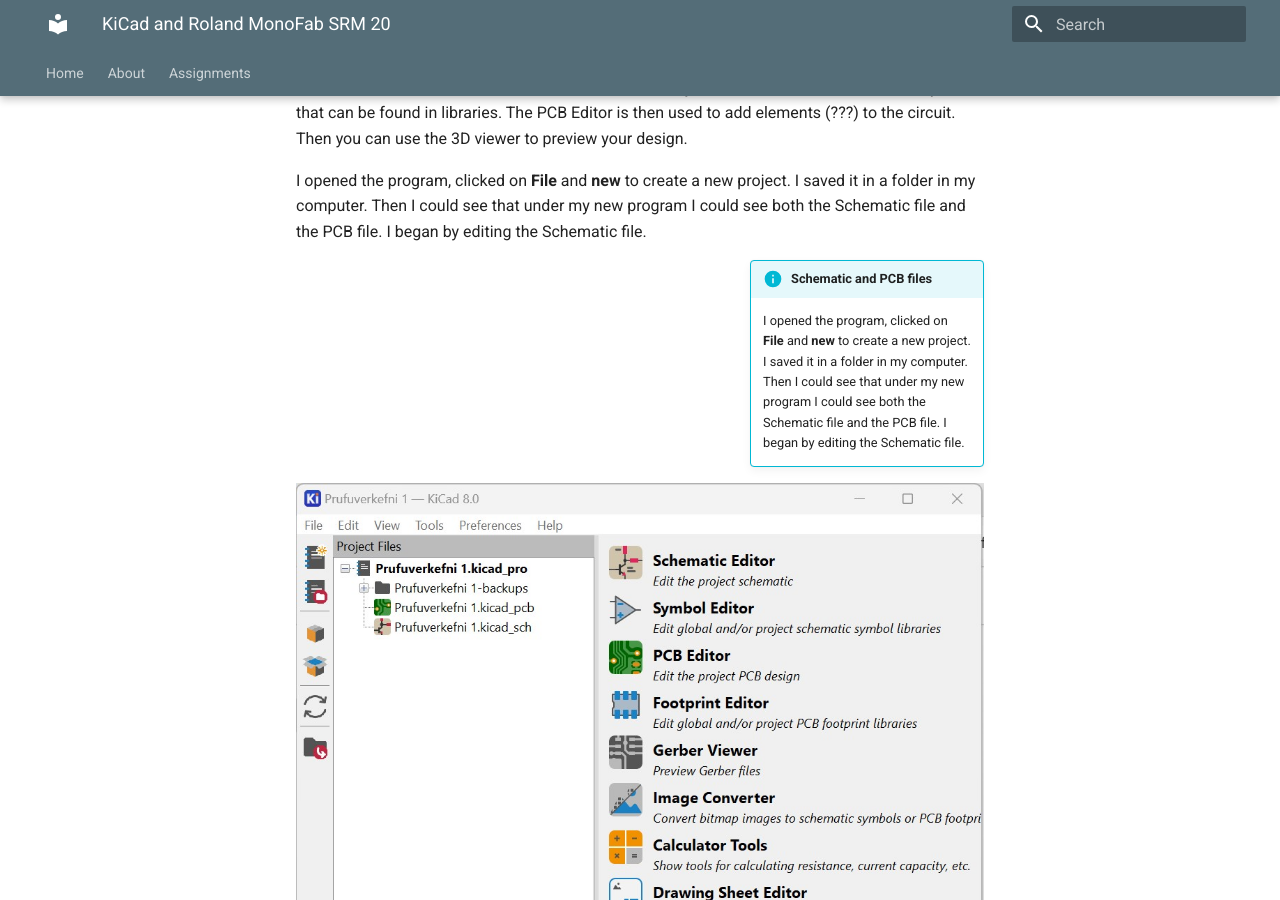
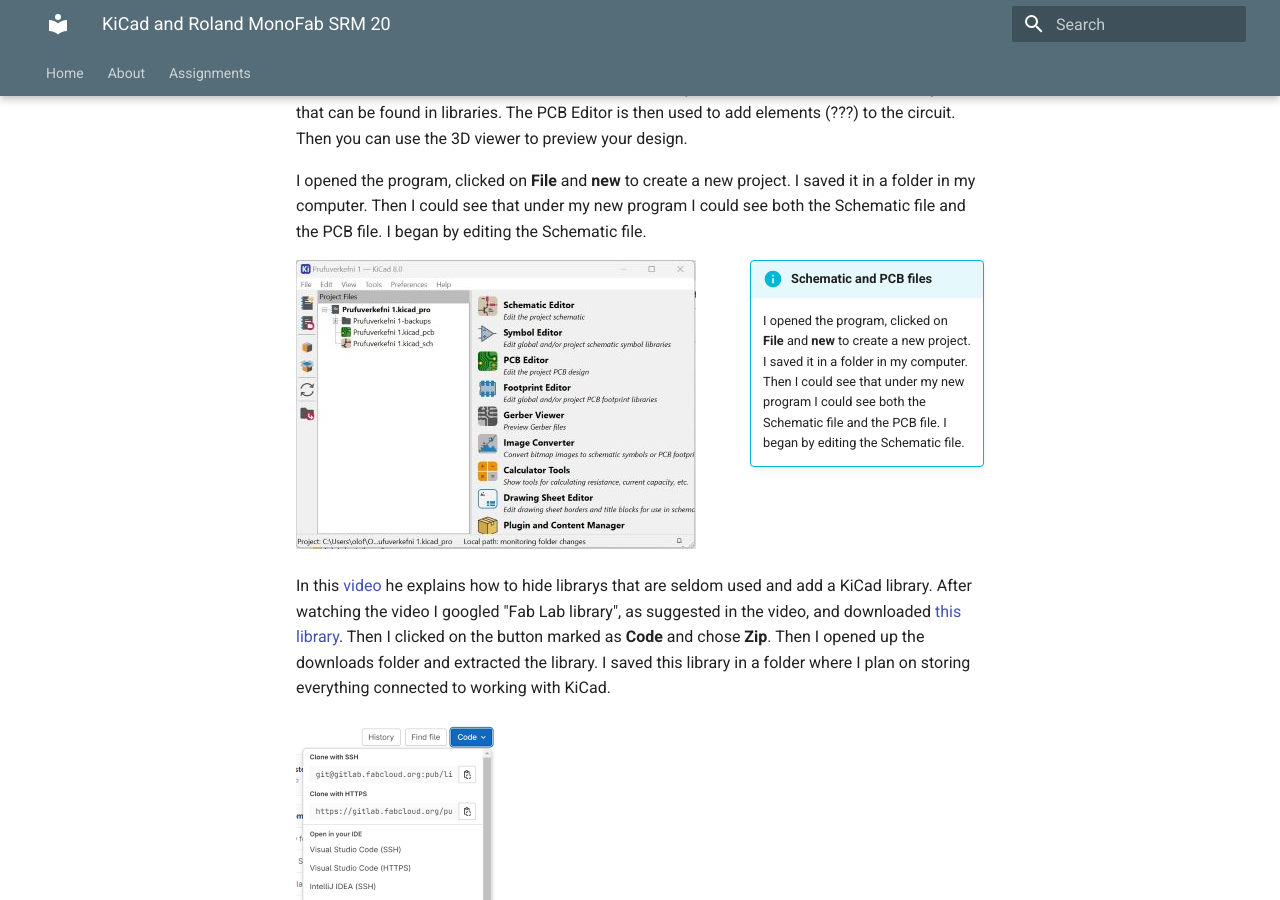
Before and after one commit to OlofH2/Before-Fab-Academy, an MkDocs documentation site: the page built from docs/KiCad_and_Roland_MonoFab_SRM_20.md, in a window 1280 px wide and 900 px high, scrolled down 364 px. Built offline with MkDocs 1.6.1 and Material for MkDocs 9.7.7, drawn with Linux system fonts in a browser that asks for light colours.

Commit message:
Medium sized photo Schematic and PCB

```diff
--- a/docs/KiCad_and_Roland_MonoFab_SRM_20.md
+++ b/docs/KiCad_and_Roland_MonoFab_SRM_20.md
@@ -11,7 +11,7 @@
 
     I opened the program, clicked on **File** and **new** to create a new project. I saved it in a folder in my computer. Then I could see that under my new program I could see both the Schematic file and the PCB file. I began by editing the Schematic file.
 
-![Schematic_PCB_files](img/Schematic_editor.jpg)
+![Schematic_PCB_files](img/Schematic_editor400x289.jpg)
 
 In this [video](https://www.youtube.com/watch?v=ZeAAy6L8AB8&list=PLs4ifnZzVJmqaSM1lsg68vPVtJxVNhVwV&index=2) he explains how to hide librarys that are seldom used and add a KiCad library. After watching the video I googled "Fab Lab library", as suggested in the video, and downloaded [this library](https://gitlab.fabcloud.org/pub/libraries/electronics/kicad). Then I clicked on the button marked as **Code** and chose **Zip**. Then I opened up the downloads folder and extracted the library. I saved this library in a folder where I plan on storing everything connected to working with KiCad.
 
```
Also changed, not shown: docs/img/Schematic_editor400x289.jpg (added).
